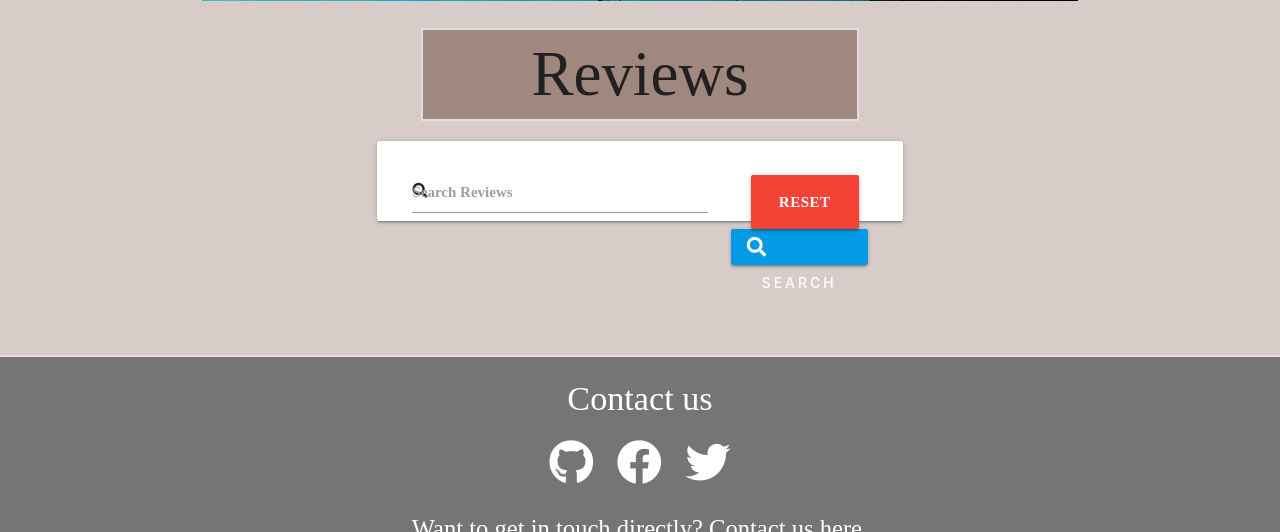
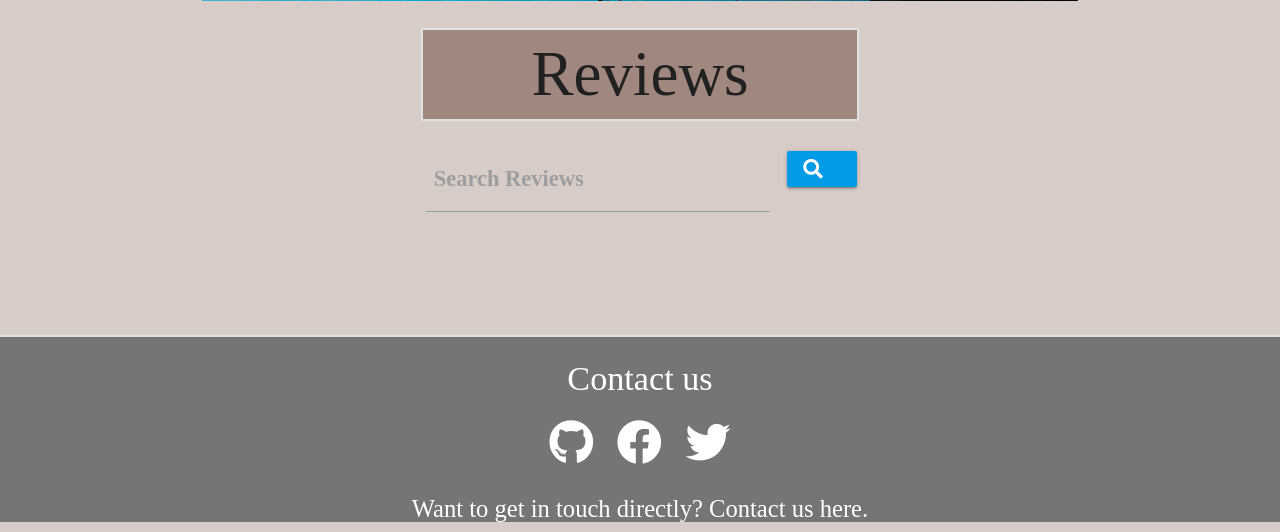
Before and after one commit to stuartj073/rate-my-record, a Flask app: page /search in a window 1280 px wide. Shown: the part 709-1241 px from the top of the page. Run offline with Flask 2, Linux system fonts and the light colour scheme; data that the repository does not hold is empty; some libraries are stand-ins or nearby versions; some web fonts are replaced.

Commit message:
Push search bar more to center

```diff
--- a/static/css/style.css
+++ b/static/css/style.css
@@ -99,14 +99,6 @@ nav .sidenav-trigger {
 
 /************************************ SEARCH BAR **/
 
-#search {
-    height:0;
-}
-
-#search-bar form {
-    margin:0;
-}
-
 .card-panel {
     height:80px;
     width:60%;
@@ -117,6 +109,18 @@ nav .sidenav-trigger {
     display: inline-block;
 }
 
+#search-bar input[type=text]:not(.browser-default), label {
+    width:66%;
+    margin-left:35%;
+}
+
+#search-bar button {
+    line-height:0;
+}
+
+.input-field>label {
+    font-size:1.5rem;
+}
 
 /************************************ HEADER LINKS **/
 
--- a/templates/landing_page.html
+++ b/templates/landing_page.html
@@ -5,7 +5,7 @@
         <img src="static/images/mick-haupt--EoUIP5q2q8-unsplash.jpg" height="600" width="100%">
         <div class="login">
             <h1 class="center-align"><a href="url_for('landing')">Rate My Record</a></h1>
-            <p class="center-align"><i>A place for like-minded music lovers to contribute</i></hp>
+            <p class="center-align hide-on-small-only"><i>A place for like-minded music lovers to contribute</i></hp>
                 {% if not session["user"] %}
                 <h5 class="center-align"><a href="{{ url_for('register') }}">Register </a></h5>
                 <h5 class="center-align"><a href="{{ url_for('login') }}">Log in</a></h5>
@@ -13,24 +13,19 @@
         </div>
     </div>
     <h1 class="center-align headings">Reviews</h1>
-
-    <div class="row card-panel light-grey" id="search-bar">
-        <form action="{{ url_for('search') }}" method="POST" class="col s12">
+    <form action="{{ url_for('search') }}" method="POST" id="search-bar">
         <div class="row">
             <div class="input-field col s12 m8">
-                    <i class="fas fa-search"></i>
                 <input type="text" name="search" id="search" minlength="3" class="validate" required>
                 <label for="search">Search Reviews</label>
             </div>
             <div class="col s12 m4">
-                    <a href="{{ url_for('landing') }}" class="waves-effect waves-light btn-large red">Reset</a>
                 <button class="light-blue darken-1 btn">
-                        <i class="fas fa-search left"></i>Search
+                    <i class="fas fa-search left"></i>
                 </button>
             </div>
         </div>
     </form>
-    </div>
     <div class="row">
         {% for review in reviews %}
         <div class="col s12 m6" id="reviews">
```
Lines whose indentation alone changed are shown as unchanged.
